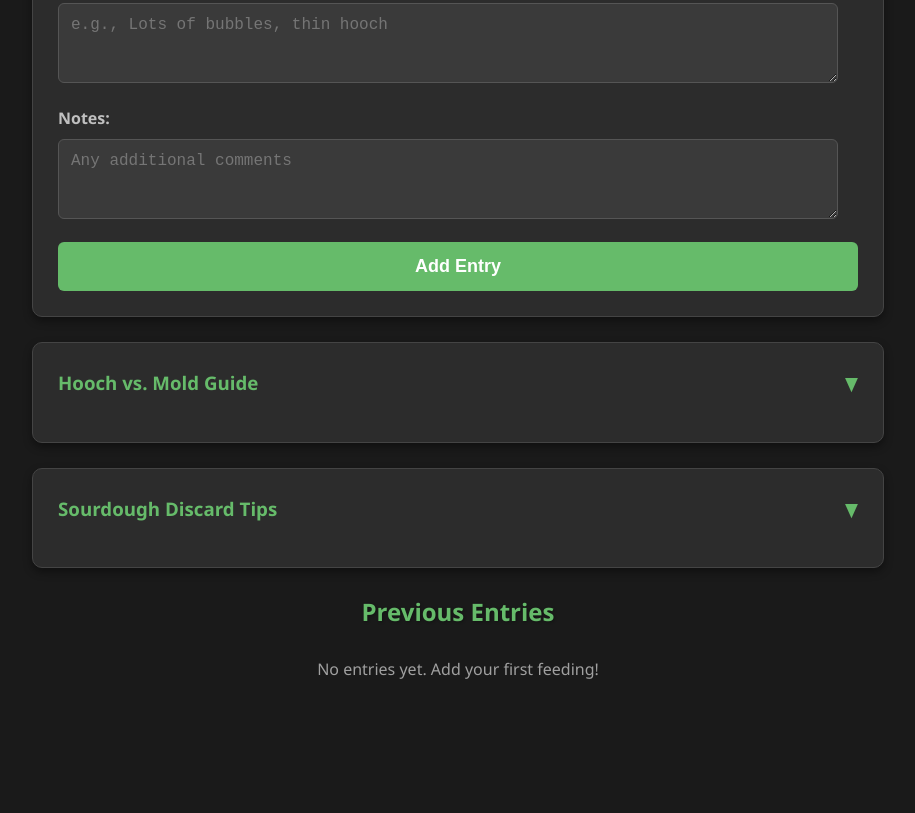
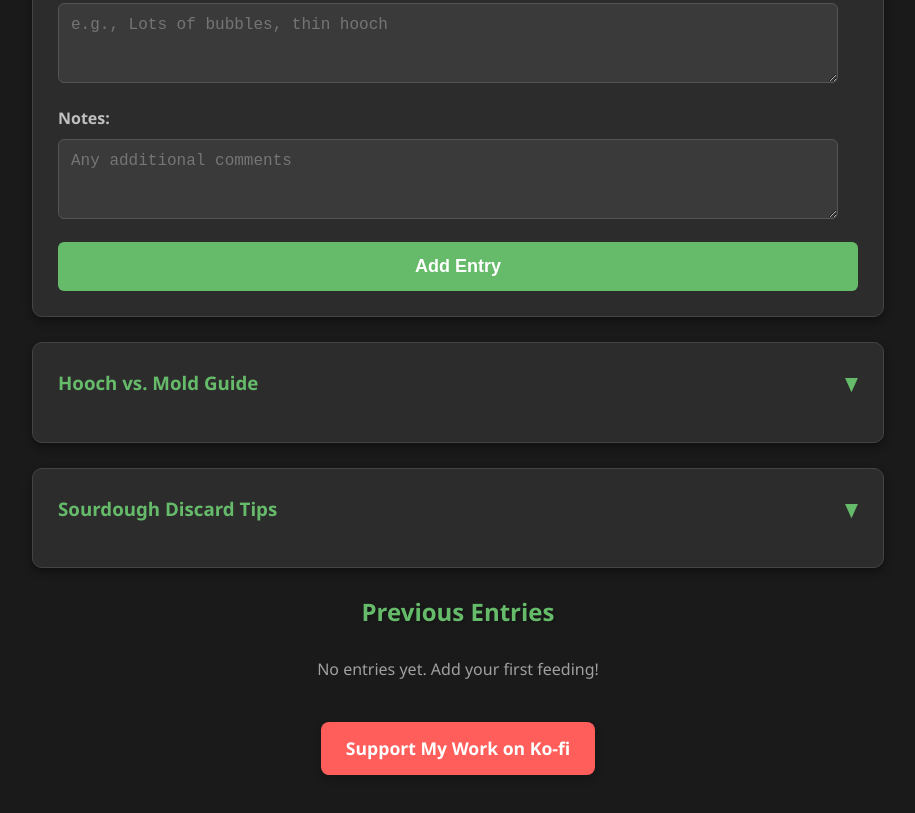
Before and after one commit to RokH711/Sourdough-Starter-Journal, a plain HTML site: page index.html in a window 1280 px wide. Shown: the part 1393-2206 px from the top of the page, without its empty margins (182-1097 px from the left). Before the commit the page ends 2121 px from the top, so only its background shows below. Drawn offline with Linux system fonts and the light colour scheme.

Commit message:
Add files via upload

```diff
--- a/index.html
+++ b/index.html
@@ -213,6 +213,26 @@
             color: #ffc107; /* Orange for not ready/needs more info */
         }
 
+        .ko-fi-button {
+            display: block;
+            width: fit-content; /* Make button fit its content */
+            margin: 40px auto 20px auto; /* Center it with spacing */
+            padding: 12px 25px;
+            background-color: #FF5E5B; /* Ko-fi's brand color */
+            color: white;
+            text-decoration: none;
+            border-radius: 8px;
+            font-size: 1.1em;
+            font-weight: bold;
+            transition: background-color 0.3s ease, transform 0.2s ease;
+            box-shadow: 0 4px 8px rgba(0, 0, 0, 0.2);
+        }
+
+        .ko-fi-button:hover {
+            background-color: #e55350; /* Slightly darker Ko-fi color */
+            transform: translateY(-2px);
+        }
+
 
         /* Responsive adjustments */
         @media (min-width: 768px) {
@@ -223,6 +243,9 @@
                 max-width: 800px; /* Limit width for better readability */
                 margin-left: auto;
                 margin-right: auto;
+            }
+            .ko-fi-button {
+                max-width: 300px; /* Limit width on larger screens */
             }
         }
     </style>
@@ -332,6 +355,11 @@
     <div id="journal-entries">
         <h2>Previous Entries</h2>
         </div>
+
+    <a href="https://ko-fi.com/rokh321836" target="_blank" class="ko-fi-button">
+        Support My Work on Ko-fi
+    </a>
+
 
     <script>
         const feedingForm = document.getElementById('feeding-form');
```
